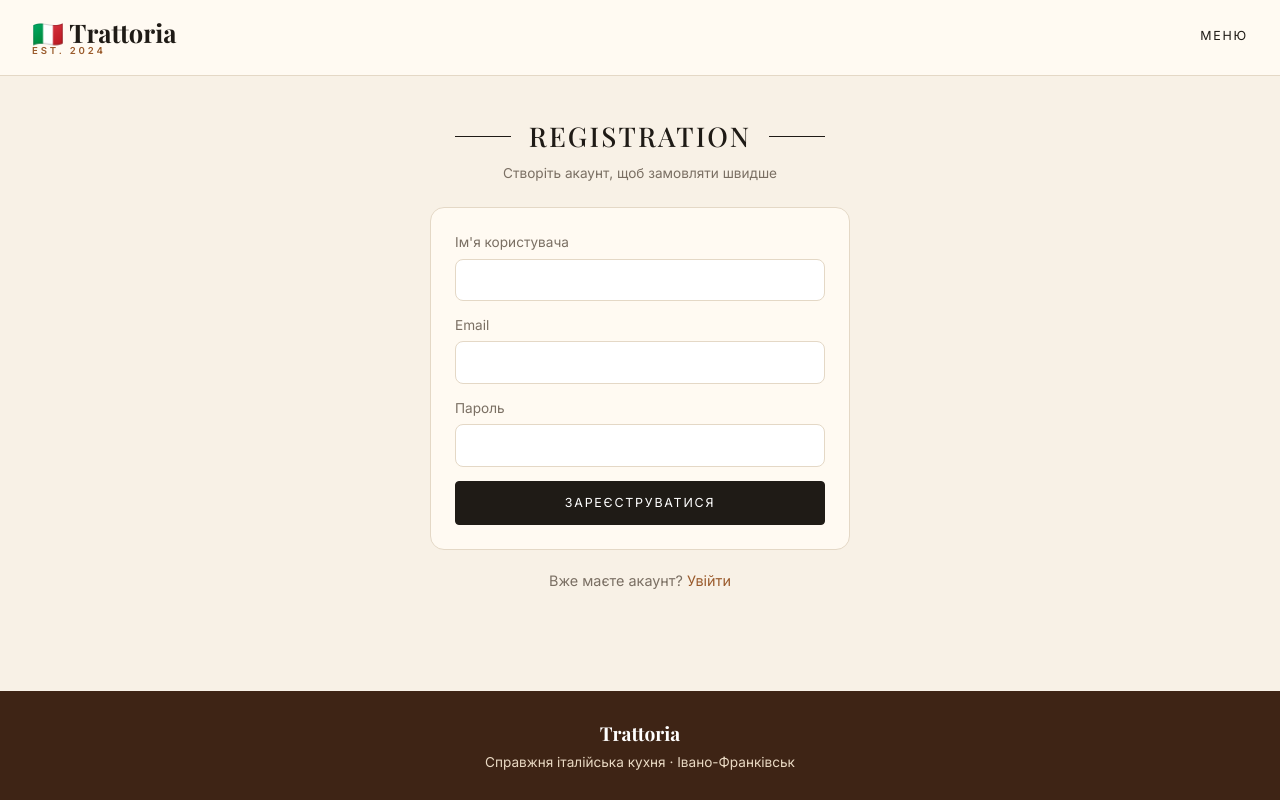
After one commit to Lev-Dobrianskyi/DZ-11-Flask, a Flask app: page /register in a window 1280 px wide. The commit adds this page. Run offline with Flask 3, Linux system fonts and the light colour scheme.

Commit message:
Commit project 2

```diff
--- a/app.py
+++ b/app.py
@@ -41,6 +41,14 @@ def dish_detail(dish_id):
 def deliveryForm():
     return render_template('delivery.html')
 
+@app.route('/login')
+def loginForm():
+    return render_template('login.html')
+
+@app.route('/register')
+def registerForm():
+    return render_template('register.html')
+
 @app.errorhandler(404)
 def not_found(error):
     return render_template('404.html'), 404
--- a/static/style.css
+++ b/static/style.css
@@ -543,6 +543,32 @@ main > h1 {
     }
 }
 
+/* ===== Форми входу та реєстрації ===== */
+.auth-form {
+    max-width: 420px;
+    margin: 0 auto;
+}
+
+.auth-form button {
+    width: 100%;
+}
+
+.auth-switch {
+    text-align: center;
+    margin-top: 20px;
+    font-size: .9rem;
+    color: var(--muted);
+}
+
+.auth-switch a {
+    color: var(--accent);
+    text-decoration: none;
+}
+
+.auth-switch a:hover {
+    text-decoration: underline;
+}
+
 /* ===== Адмін-панель ===== */
 .stats {
     display: flex;
--- /dev/null
+++ b/templates/register.html
@@ -0,0 +1,41 @@
+{% extends "base.html" %}
+{% block title %}Registration{% endblock %}
+{% block content %}
+    <div class="section-title">
+        <h2>Registration</h2>
+        <p>Створіть акаунт, щоб замовляти швидше</p>
+    </div>
+
+    {% with messages = get_flashed_messages(with_categories=true) %}
+        {% if messages %}
+            {% for category, message in messages %}
+                <div class="flash {{ category }}">{{ message }}</div>
+            {% endfor %}
+        {% endif %}
+    {% endwith %}
+
+    {% if errors %}
+        <ul class="errors">
+            {% for e in errors %}<li>{{ e }}</li>{% endfor %}
+        </ul>
+    {% endif %}
+
+    <form class="form auth-form" method="post">
+        <label>Ім'я користувача
+            <input type="text" name="username" maxlength="80" required>
+        </label>
+        <label>Email
+            <input type="email" name="email" maxlength="130" required>
+        </label>
+        <label>Пароль
+            <input type="password" name="password" minlength="6" required>
+        </label>
+
+        <button type="submit">Зареєструватися</button>
+    </form>
+
+    <p class="auth-switch">
+        Вже маєте акаунт?
+        <a href="{{ url_for('loginForm') }}">Увійти</a>
+    </p>
+{% endblock %}
```
Also changed, not shown: templates/login.html (added, +38 -0 lines).
